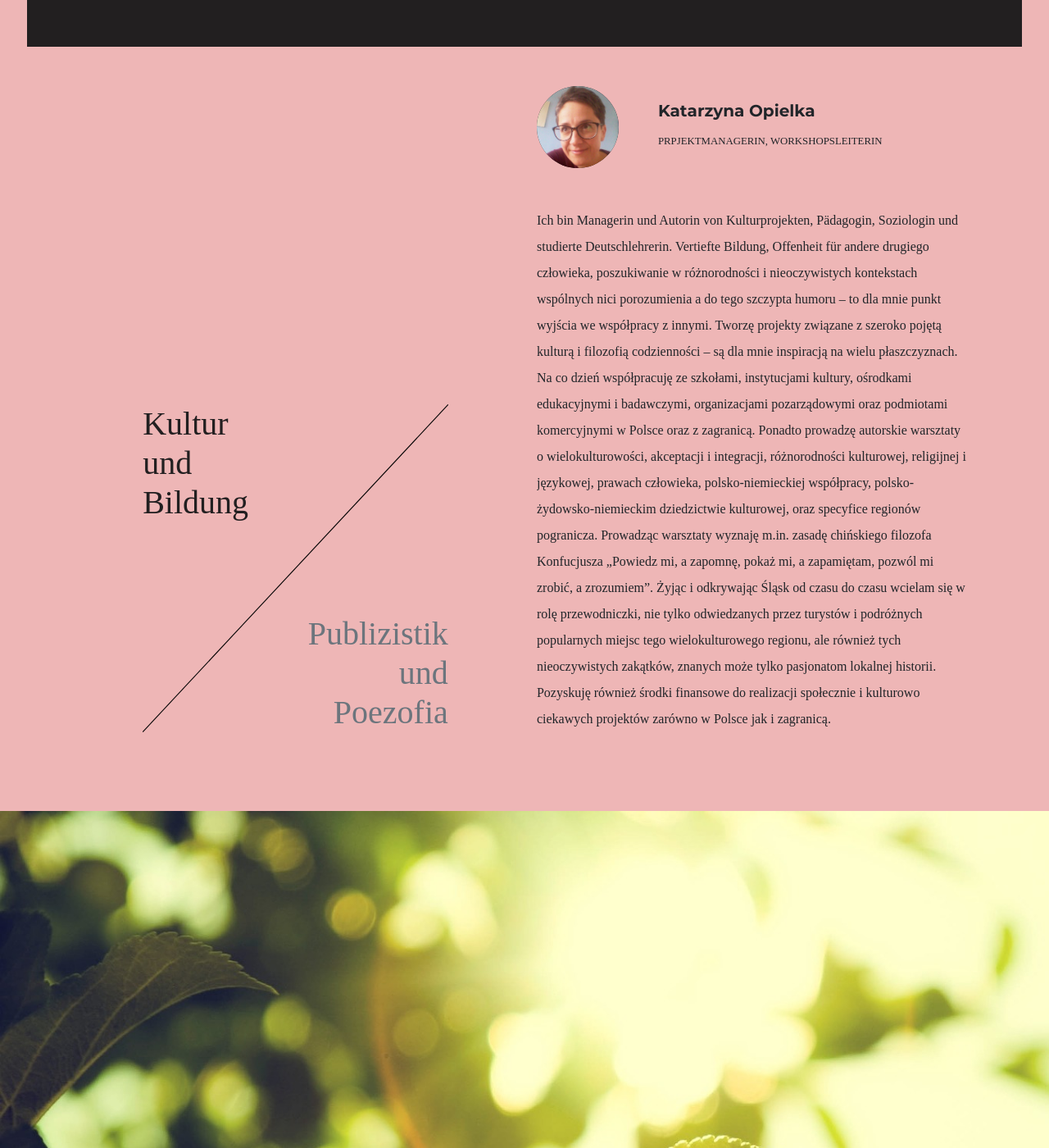
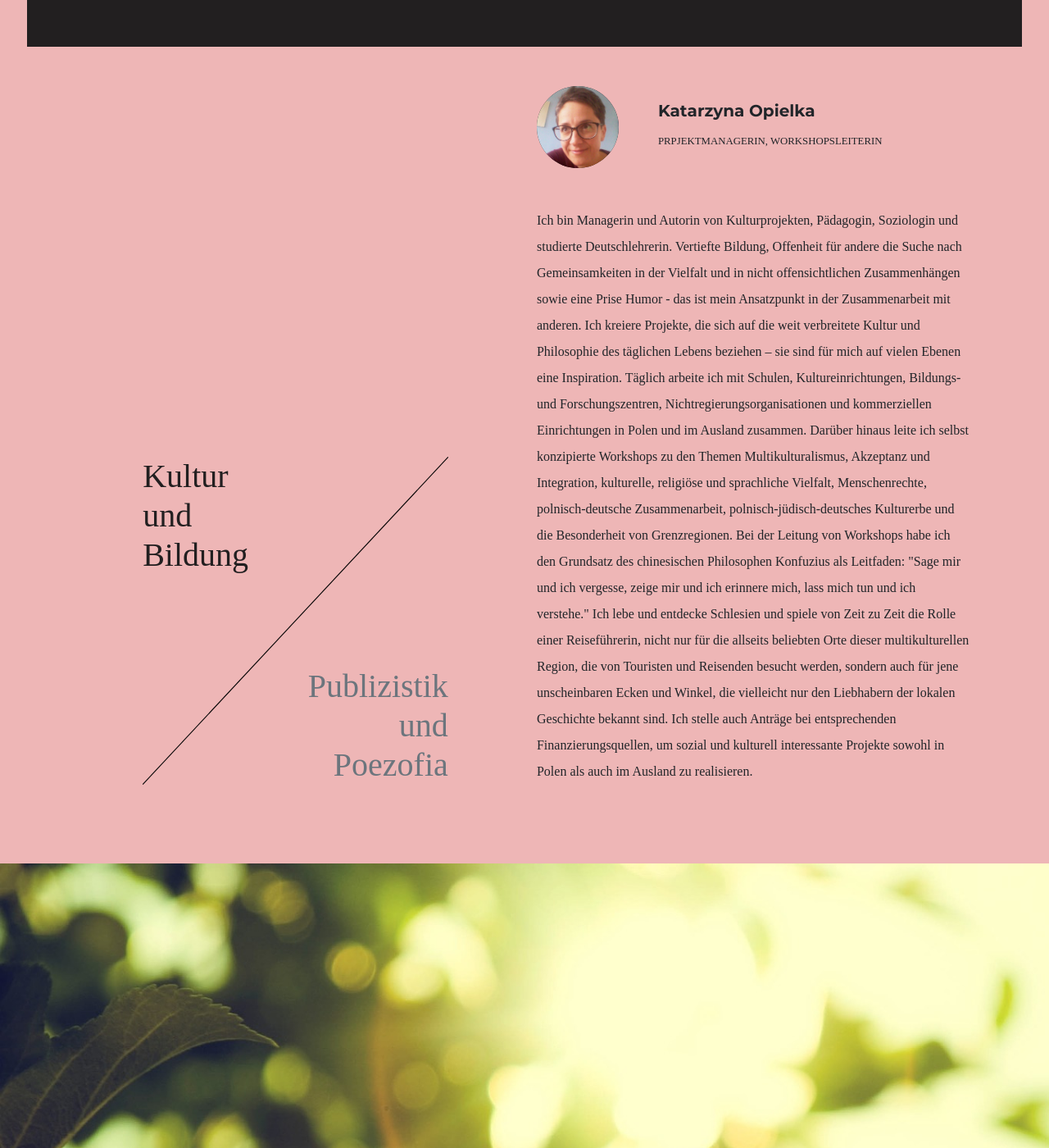
Before and after one commit to Zorro-kul/kulturopracownia.pl, a Jekyll site: the page built from de.html, in a window 1280 px wide and 1400 px high, scrolled down 1261 px. Shown: the whole window at 82% size. Built offline with Jekyll 4.4.1, drawn with Linux system fonts in a browser that asks for light colours; some web fonts are replaced.

Commit message:
Update de.html

```diff
--- a/de.html
+++ b/de.html
@@ -58,31 +58,34 @@ locale: de
             Ich bin Managerin und Autorin von Kulturprojekten, Pädagogin,
             Soziologin und studierte Deutschlehrerin.
             Vertiefte Bildung, Offenheit für andere
-            drugiego człowieka, poszukiwanie w różnorodności i
-            nieoczywistych kontekstach wspólnych nici porozumienia a
-            do tego szczypta humoru – to dla mnie punkt wyjścia we
-            współpracy z innymi. Tworzę projekty związane z szeroko
-            pojętą kulturą i filozofią codzienności – są dla mnie
-            inspiracją na wielu płaszczyznach. Na co dzień
-            współpracuję ze szkołami, instytucjami kultury, ośrodkami
-            edukacyjnymi i badawczymi, organizacjami pozarządowymi
-            oraz podmiotami komercyjnymi w Polsce oraz z
-            zagranicą. Ponadto prowadzę autorskie warsztaty o
-            wielokulturowości, akceptacji i integracji,
-            różnorodności kulturowej, religijnej i językowej, prawach
-            człowieka, polsko-niemieckiej współpracy,
-            polsko-żydowsko-niemieckim dziedzictwie kulturowej, oraz
-            specyfice regionów pogranicza. Prowadząc warsztaty wyznaję
-            m.in. zasadę chińskiego filozofa Konfucjusza „Powiedz mi,
-            a zapomnę, pokaż mi, a zapamiętam, pozwól mi zrobić, a
-            zrozumiem”. Żyjąc i odkrywając Śląsk od czasu do czasu
-            wcielam się w rolę przewodniczki, nie tylko odwiedzanych
-            przez turystów i podróżnych popularnych miejsc tego
-            wielokulturowego regionu, ale również tych nieoczywistych
-            zakątków, znanych może tylko pasjonatom lokalnej
-            historii. Pozyskuję również środki finansowe do realizacji
-            społecznie i kulturowo ciekawych projektów zarówno w
-            Polsce jak i zagranicą.
+            die Suche nach Gemeinsamkeiten in der Vielfalt
+            und in nicht offensichtlichen Zusammenhängen
+            sowie eine Prise Humor - das ist mein Ansatzpunkt
+            in der Zusammenarbeit mit anderen. Ich kreiere Projekte,
+            die sich auf die weit verbreitete Kultur
+            und Philosophie des täglichen Lebens beziehen –
+            sie sind für mich auf vielen Ebenen eine Inspiration.
+            Täglich arbeite ich mit Schulen, Kultureinrichtungen,
+            Bildungs- und Forschungszentren, Nichtregierungsorganisationen
+            und kommerziellen Einrichtungen in Polen
+            und im Ausland zusammen. Darüber hinaus leite ich selbst
+            konzipierte Workshops zu den Themen Multikulturalismus,
+            Akzeptanz und Integration, kulturelle, religiöse und sprachliche
+            Vielfalt, Menschenrechte, polnisch-deutsche Zusammenarbeit,
+            polnisch-jüdisch-deutsches Kulturerbe und die Besonderheit
+            von Grenzregionen. Bei der Leitung von Workshops habe ich
+            den Grundsatz des chinesischen Philosophen Konfuzius als Leitfaden:
+            "Sage mir und ich vergesse, zeige mir und ich erinnere mich,
+            lass mich tun und ich verstehe."
+            Ich lebe und entdecke Schlesien und spiele von Zeit zu Zeit
+            die Rolle einer Reiseführerin, nicht nur für die allseits beliebten
+            Orte dieser multikulturellen Region, die von Touristen
+            und Reisenden besucht werden, sondern auch für jene
+            unscheinbaren Ecken und Winkel, die vielleicht nur den
+            Liebhabern der lokalen Geschichte bekannt sind.
+            Ich stelle auch Anträge bei entsprechenden Finanzierungsquellen,
+            um sozial und kulturell interessante Projekte sowohl in Polen
+            als auch im Ausland zu realisieren.
           </div>
         </div>
         <div class="carousel-item">
```
